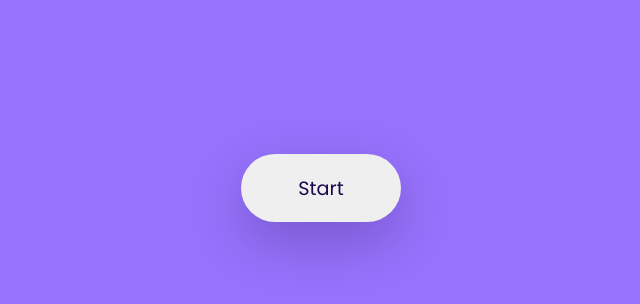
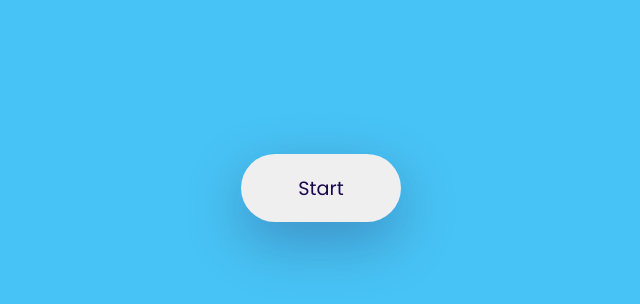
Before and after one commit to BrianLalli/Logo-Guessing-Game, a plain HTML site: page index.html in a window 1280 px wide. Shown: the part 212-516 px from the top of the page, without its empty margins (319-959 px from the left). Drawn offline with Linux system fonts and the light colour scheme.

Commit message:
updated css styling

```diff
--- a/assets/styles.css
+++ b/assets/styles.css
@@ -5,7 +5,7 @@
   }
   body {
     margin: 0;
-    background-color: #9873fe;
+    background-color: #48C3F5;
   }
   button {
     border: none;
@@ -22,7 +22,7 @@
     flex-direction: column;
     justify-content: center;
     align-items: center;
-    background-color: #9873fe;
+    background-color: #48C3F5;
   }
   #start-button,
   #restart {
@@ -80,6 +80,7 @@
     margin: 0.3em 0;
     /* text-align: left; */
     border-radius: 0.5em;
+    border: 3px solid black;
   }
   .option-div:disabled {
     cursor: not-allowed;
@@ -98,8 +99,8 @@
   }
   #next-button {
     font-size: 1.1em;
-    background-color: #9873fe;
-    color: #ffffff;
+    background-color: #F5972F;
+    color: #020000;
     padding: 0.4em 2em;
     border-radius: 0.3em;
   }
```
